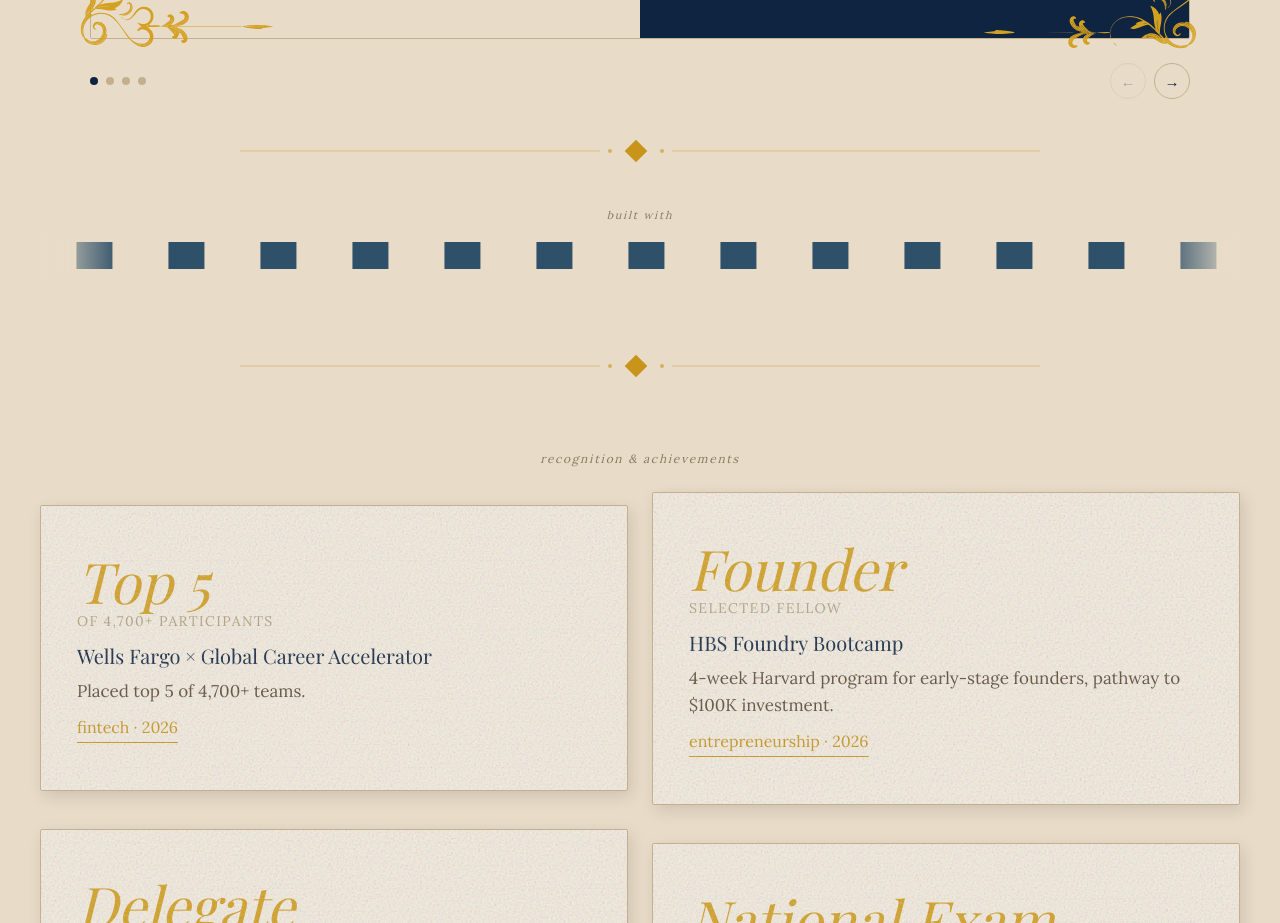
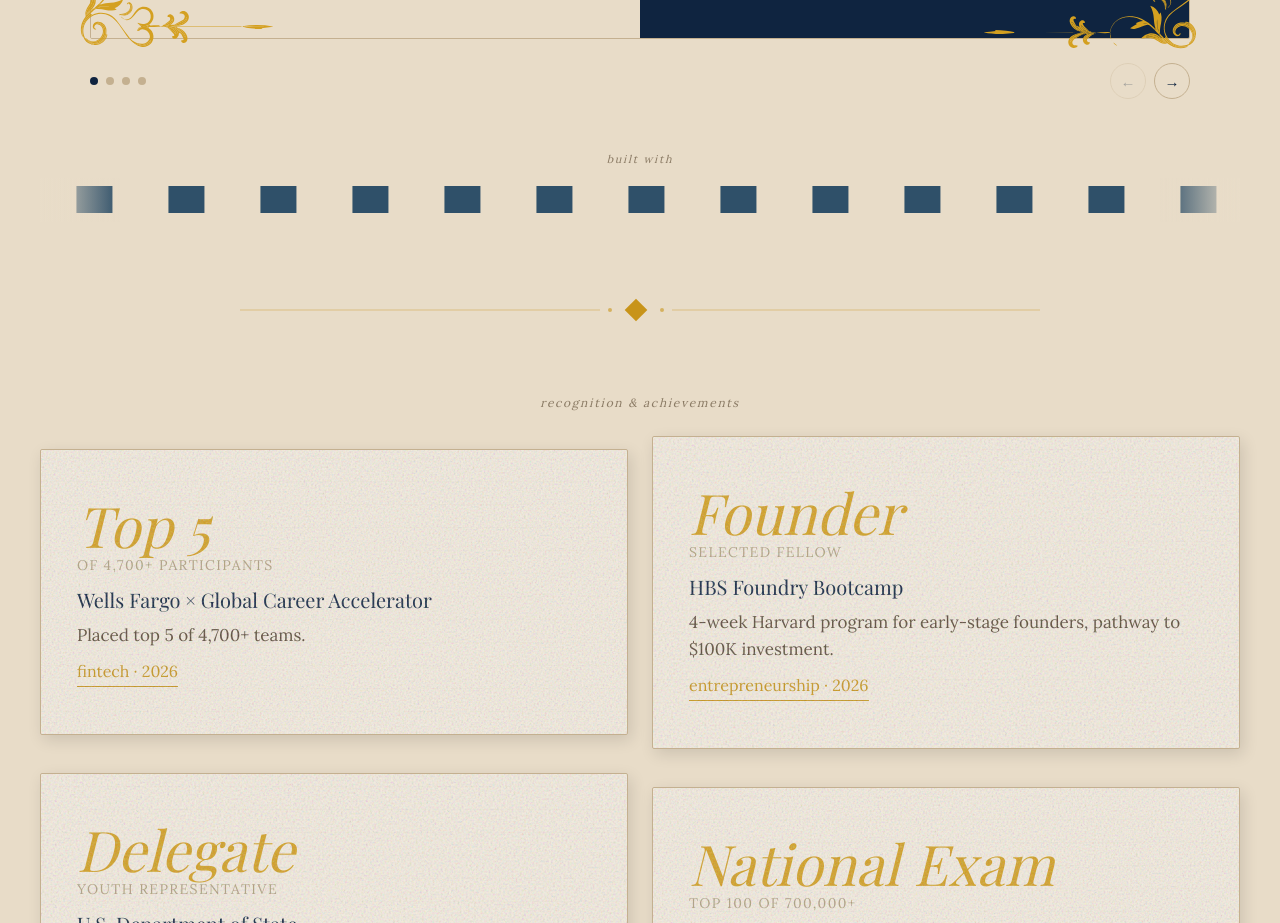
Before and after one commit to Efrata08/personal_webapp, a Next.js app: page / in a window 1280 px wide. Shown: the part 2540-3463 px from the top of the page. Built offline with nearby package versions, Linux system fonts and the light colour scheme; grey boxes are pictures that could not be loaded.

Commit message:
removed divider

```diff
--- a/src/app/page.tsx
+++ b/src/app/page.tsx
@@ -17,7 +17,6 @@ export default function Home() {
       <About />
       <Divider />
       <Projects />
-      <Divider compact />
       <TechStack />
       <Divider />
       <Recognition />
--- a/src/components/Divider.tsx
+++ b/src/components/Divider.tsx
@@ -1,6 +1,6 @@
-export default function Divider({ compact = false }: { compact?: boolean }) {
+export default function Divider() {
   return (
-    <div style={{ backgroundColor: '#E8DCC8', padding: compact ? '8px 0' : '40px 0' }}>
+    <div style={{ backgroundColor: '#E8DCC8', padding: '40px 0' }}>
       <svg width="100%" height="40" viewBox="0 0 800 40" xmlns="http://www.w3.org/2000/svg" preserveAspectRatio="xMidYMid meet">
         <line x1="0" y1="20" x2="360" y2="20" stroke="#C8941A" strokeWidth="0.8" opacity="0.5"/>
         <circle cx="370" cy="20" r="2" fill="#C8941A" opacity="0.6"/>
```
